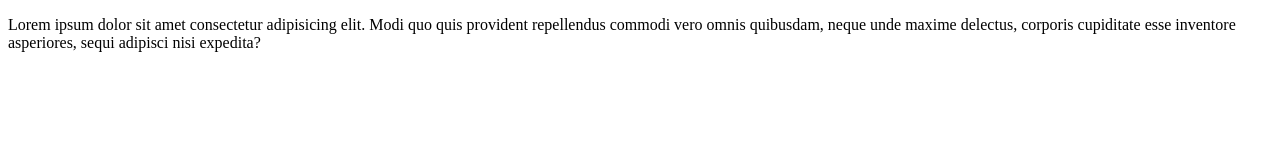
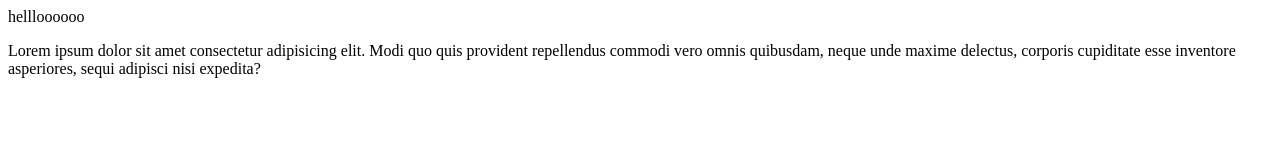
Before and after one commit to umeomema/projjj, a plain HTML site: page abc.html in a window 1280 px wide. Drawn offline with Linux system fonts and the light colour scheme.

Commit message:
Update abc.html
doneee with this version

```diff
--- a/abc.html
+++ b/abc.html
@@ -7,6 +7,7 @@
     <title>Document</title>
 </head>
 <body>
+hellloooooo
 <p>Lorem ipsum dolor sit amet consectetur adipisicing elit. Modi quo quis provident repellendus commodi vero omnis quibusdam, neque unde maxime delectus, corporis cupiditate esse inventore asperiores, sequi adipisci nisi expedita?
 </p>
 </body>
```
